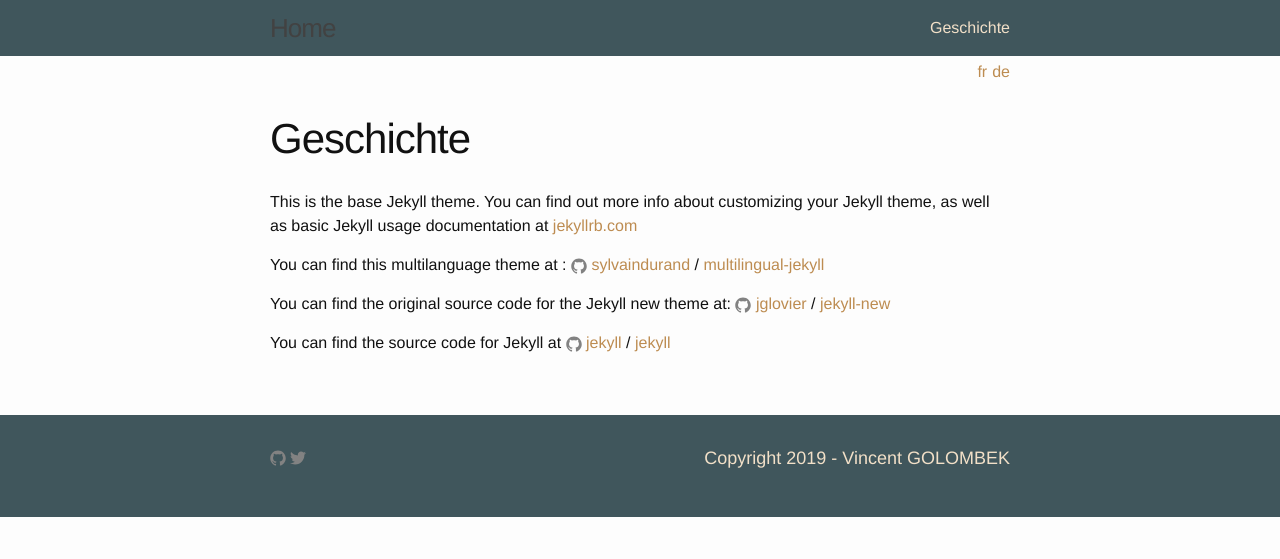
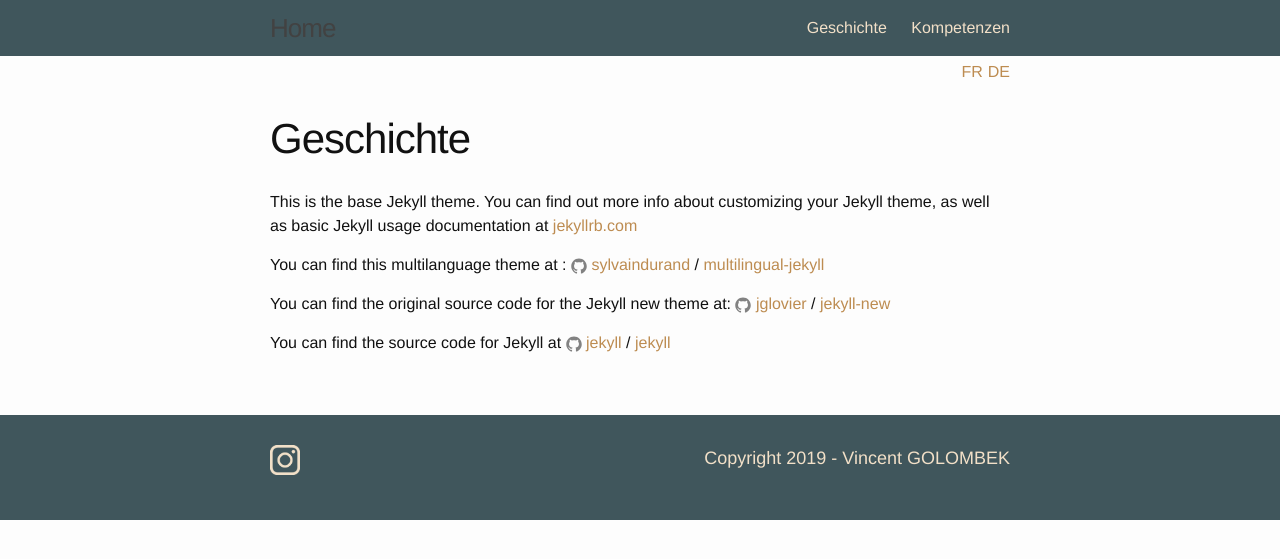
Before and after one commit to golombekvincent/golombekvincent, a Jekyll site: the page built from geschichte.md, in a window 1280 px wide. Shown: the top 559 px of the page. Built offline with Jekyll 4.4.1, drawn with Linux system fonts in a browser that asks for light colours.

Commit message:
ig footer

```diff
--- a/_config.yml
+++ b/_config.yml
@@ -24,5 +24,6 @@
 twitter_username: jekyllrb
 github_username:  jekyll
 
+
 # Build settings
 markdown: kramdown
--- a/_includes/footer.html
+++ b/_includes/footer.html
@@ -7,22 +7,13 @@
     <div class="footer-col-wrapper">
 
       <div class="footer-col footer-col-2">
-        <div class="social-media-list">
-          {% if site.github_username %}
-            {% include icon-github.html %}
-
-          {% endif %}
-
-          {% if site.twitter_username %}
-
-            {% include icon-twitter.html %}
-
-          {% endif %}
-        </div>
-      </div>
+          <div class="instagram">
+          <a href="https://www.instagram.com/golombek.vincent/" target="_blank" class="ig_link"></a>
+         </div>
 
     </div>
 
   </div>
+</div>
 
 </footer>
--- a/css/main.scss
+++ b/css/main.scss
@@ -52,6 +52,23 @@
 }
 .fr{
     margin-right: 5px;
+    text-transform: uppercase;
+}
+.de{
+    text-transform: uppercase;
+
+}
+
+.instagram{
+background-image: url(../img/ig-icon.png);
+background-size: 30px 30px;
+background-repeat: no-repeat;
+}
+
+.ig_link{
+    display: block;
+    height: 30px;
+    width: 30px;
 }
 
 
```
Also changed, not shown: competences.md (added, +8 -0 lines), kompetenzen.md (added, +9 -0 lines), geschichte.md (line endings or trailing spaces), img/ig-icon.png (added).
